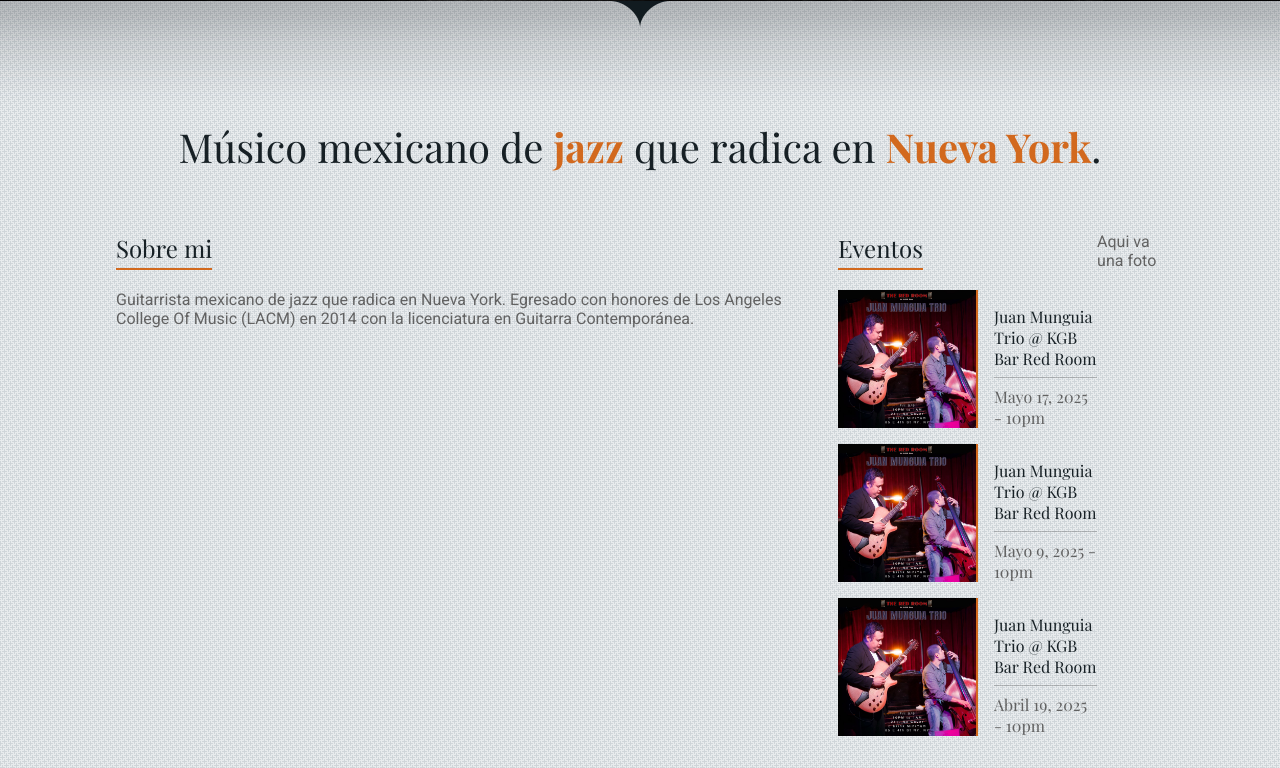
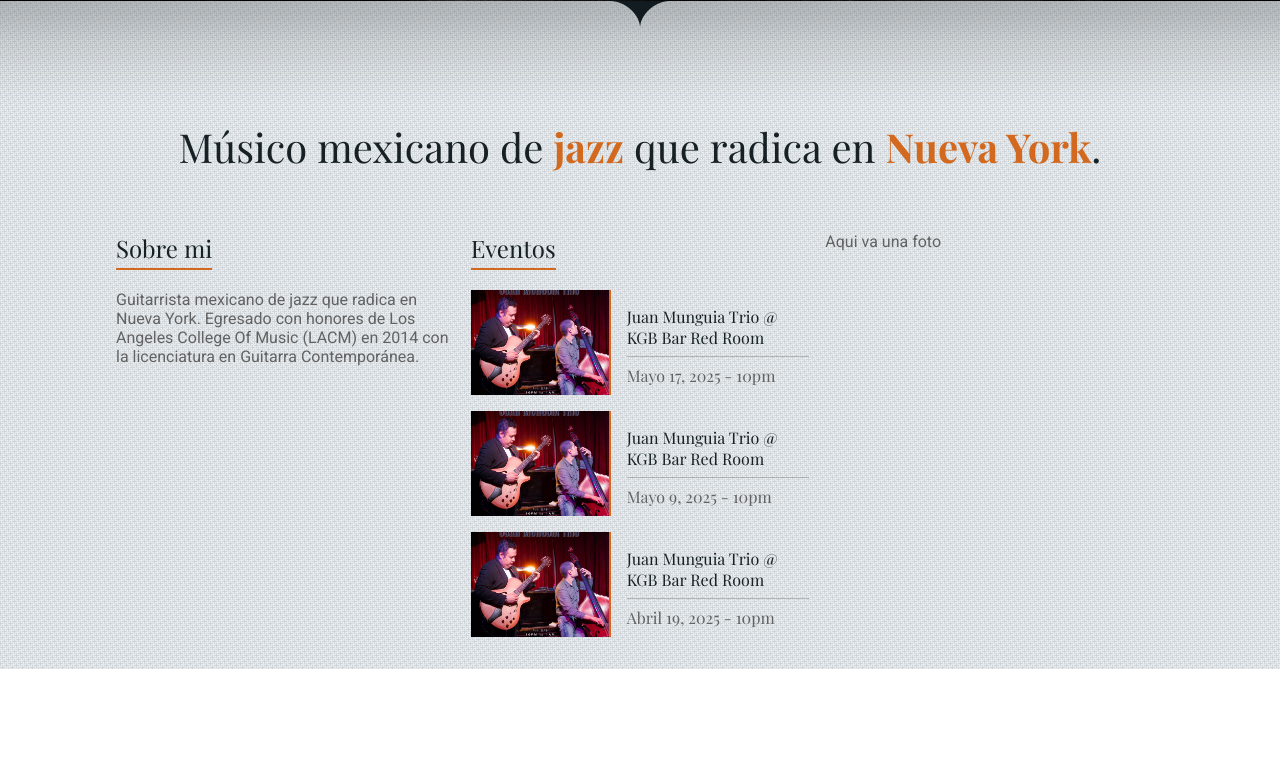
Before and after one commit to jcgmun/clase1, a website: page clase.html in a window 1280 px wide. Shown: the part 799-1567 px from the top of the page. After the commit the page ends 1468 px from the top, so only its background shows below. Drawn offline with nearby package versions, Linux system fonts and the light colour scheme; a web font is replaced by a local one.

Commit message:
layout about me en desktop

```diff
--- a/styles/about-me-section.css
+++ b/styles/about-me-section.css
@@ -29,15 +29,15 @@
 }
 
 .about-me-content {
-  display: flex;
-  flex-direction: column;
+  display: grid;
+  gap: 16px;
   padding: 16px;
   color: #626262;
 }
 
 @media (width >= 900px) {
   .about-me-content {
-    flex-direction: row;
+    grid-template-columns: repeat(3, 1fr);
   }
 }
 
```
